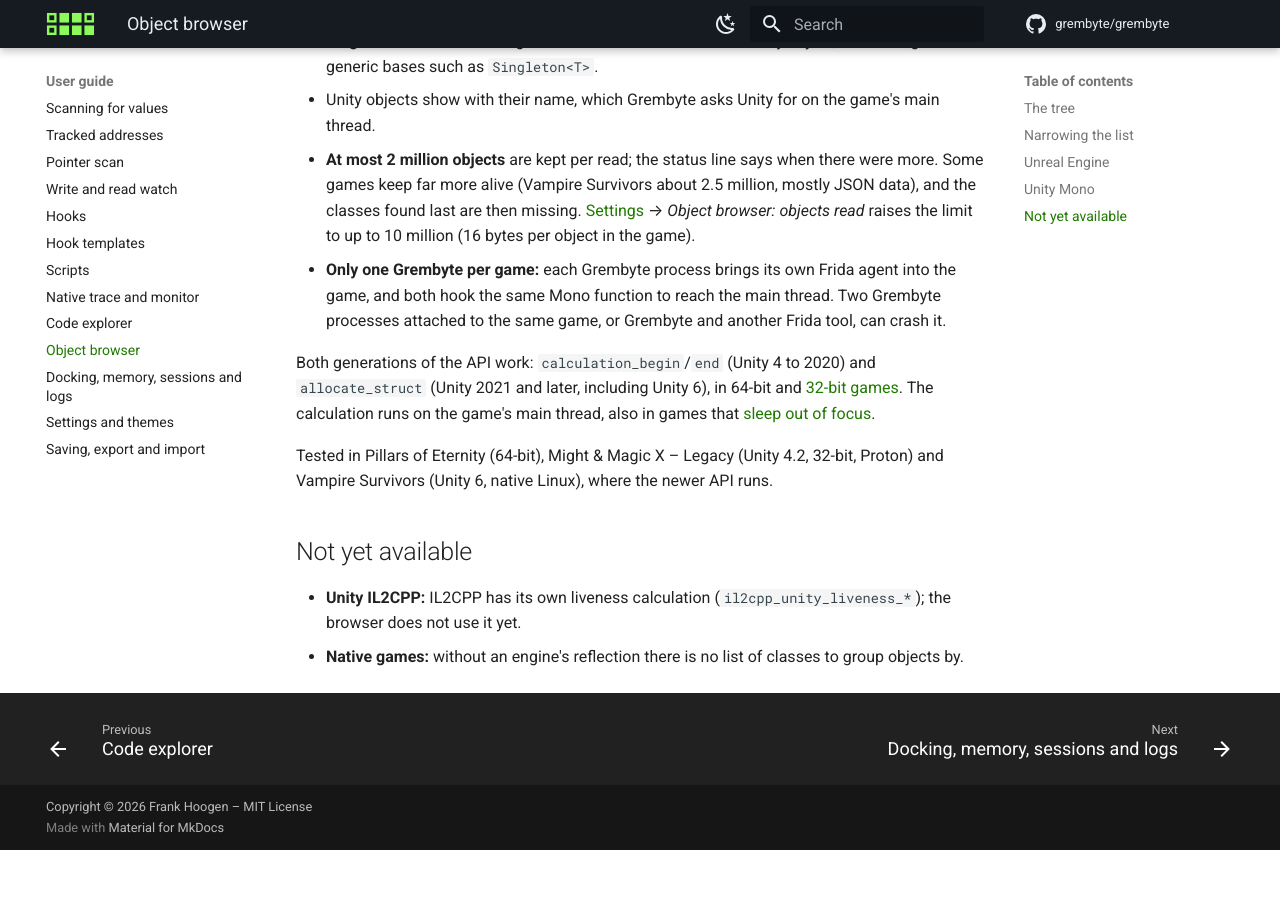
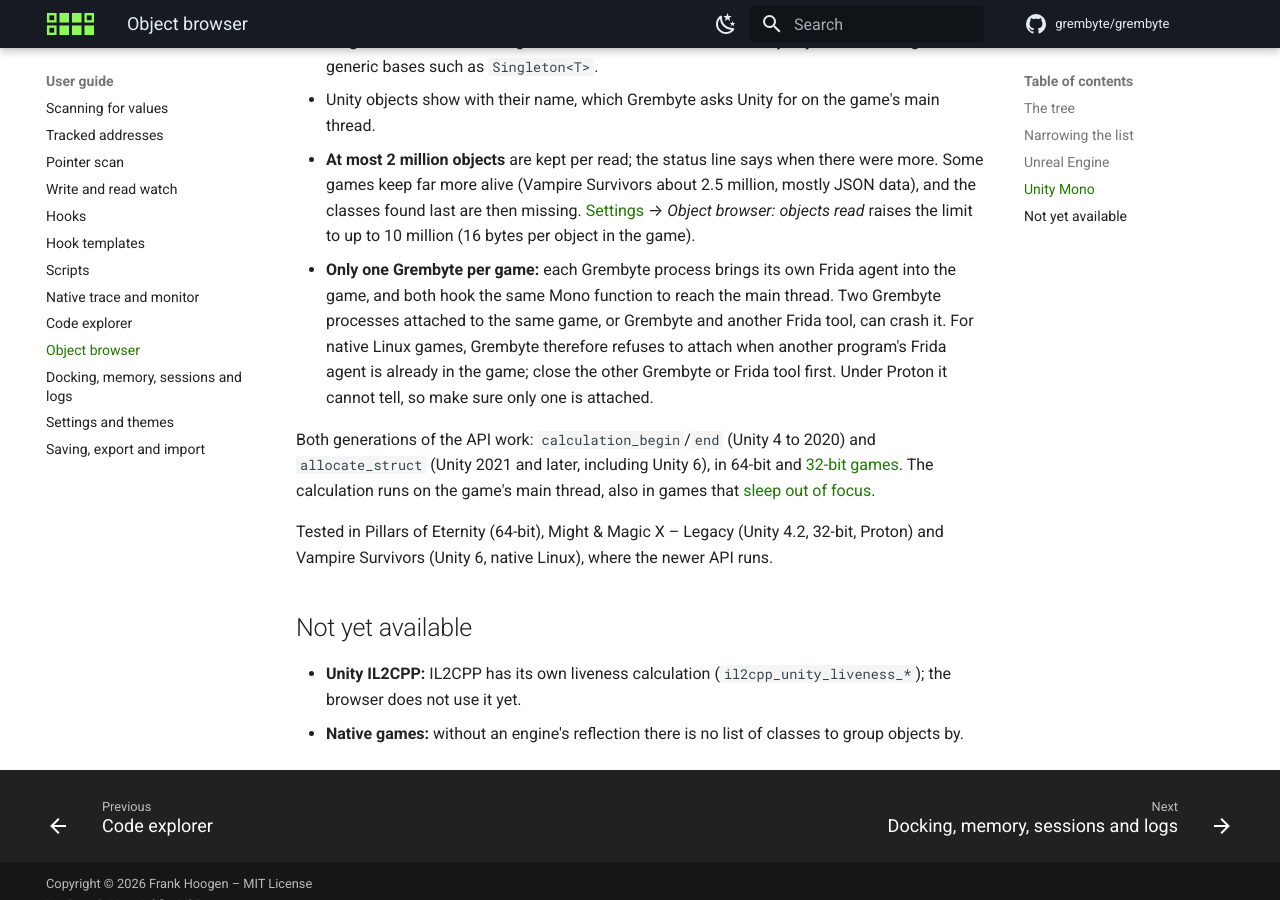
Before and after one commit to grembyte/grembyte, an MkDocs documentation site: the page built from docs/guide/object-browser.md, in a window 1280 px wide and 900 px high, scrolled down 2545 px. Built offline with MkDocs 1.6.1 and Material for MkDocs 9.7.7, drawn with Linux system fonts in a browser that asks for light colours; comment, search, counter and statistics services are not loaded; before the commit the page ends 3395 px from its top, so only the background shows below that.

Commit message:
Say that Grembyte refuses a second Frida host in the object browser guide
Co-Authored-By: Claude Opus 5.5 <noreply@anthropic.com>

```diff
--- a/docs/guide/object-browser.md
+++ b/docs/guide/object-browser.md
@@ -49,7 +49,7 @@ Unity's Mono has no way to walk its heap: `mono_gc_walk_heap` belongs to Mono's
 - **Singletons** are found through static fields that hold a class's only object, also through generic bases such as `Singleton<T>`.
 - Unity objects show with their name, which Grembyte asks Unity for on the game's main thread.
 - **At most 2 million objects** are kept per read; the status line says when there were more. Some games keep far more alive (Vampire Survivors about 2.5 million, mostly JSON data), and the classes found last are then missing. [Settings](settings.md) → *Object browser: objects read* raises the limit to up to 10 million (16 bytes per object in the game).
-- **Only one Grembyte per game:** each Grembyte process brings its own Frida agent into the game, and both hook the same Mono function to reach the main thread. Two Grembyte processes attached to the same game, or Grembyte and another Frida tool, can crash it.
+- **Only one Grembyte per game:** each Grembyte process brings its own Frida agent into the game, and both hook the same Mono function to reach the main thread. Two Grembyte processes attached to the same game, or Grembyte and another Frida tool, can crash it. For native Linux games, Grembyte therefore refuses to attach when another program's Frida agent is already in the game; close the other Grembyte or Frida tool first. Under Proton it cannot tell, so make sure only one is attached.
 
 Both generations of the API work: `calculation_begin`/`end` (Unity 4 to 2020) and `allocate_struct` (Unity 2021 and later, including Unity 6), in 64-bit and [32-bit games](../engines/unity-mono.md#32-bit-games). The calculation runs on the game's main thread, also in games that [sleep out of focus](../engines/unity-mono.md#games-that-sleep-out-of-focus).
 
```
